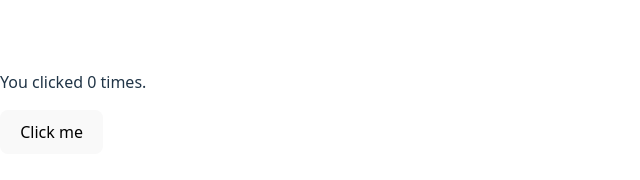
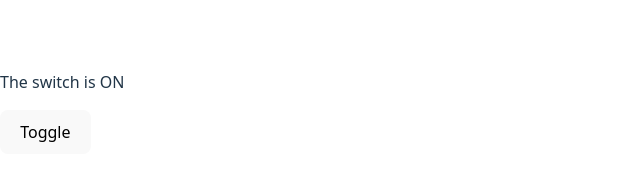
Before and after one commit to danlewismuriuki/react-tales, a React (Vite) app: page / in a window 1280 px wide. Shown: the part 296-476 px from the top of the page, without its empty margins (0-640 px from the left). Built offline with nearby package versions, Linux system fonts and the light colour scheme.

Commit message:
feat: add Toggle component with state-based ON/OFF switch

```diff
--- a/src/App.jsx
+++ b/src/App.jsx
@@ -1,18 +1,19 @@
 import React, {useState} from 'react';
 
-export function Counter () {
-const [count, setCount] = useState(0);
+export function Toggle() {
+  const [toggle, setToggle]=useState(true)
+  const handleToggle = () => {
+    setToggle(!toggle);
+  };
 
-const handleClick = () => {
-  setCount(count + 1);
-};
-
-return (
-  <div>
-    <p>You clicked {count} times.</p>
-    <button onClick={handleClick}> Click me</button>
-  </div>
-)
+  return (
+    <div>
+      <p>The switch is {toggle ? 'ON': 'OFF'}</p>
+      <button onClick={handleToggle}>
+        Toggle
+      </button>
+    </div>
+  )
 }
 
-export default Counter;
+export default Toggle;
```
